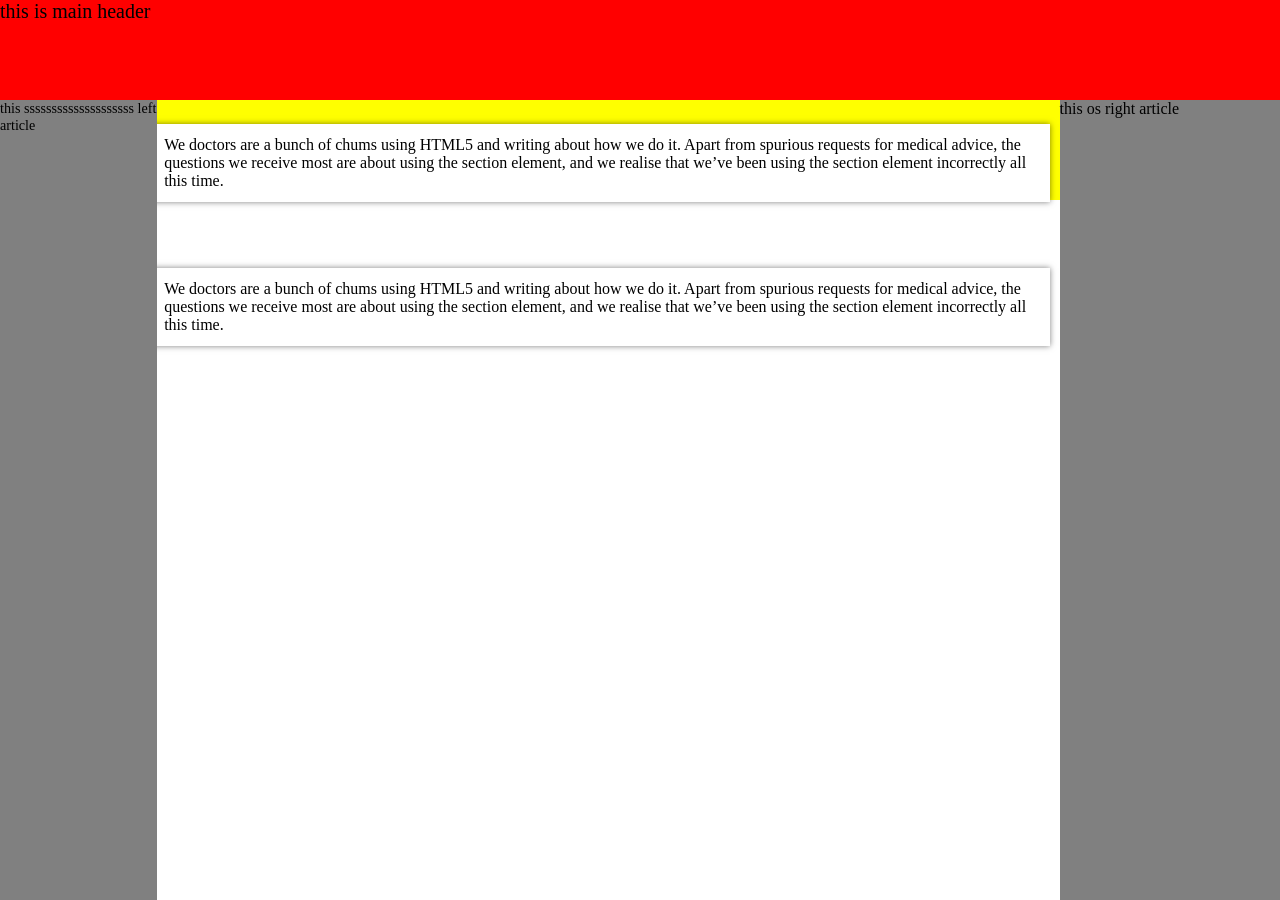
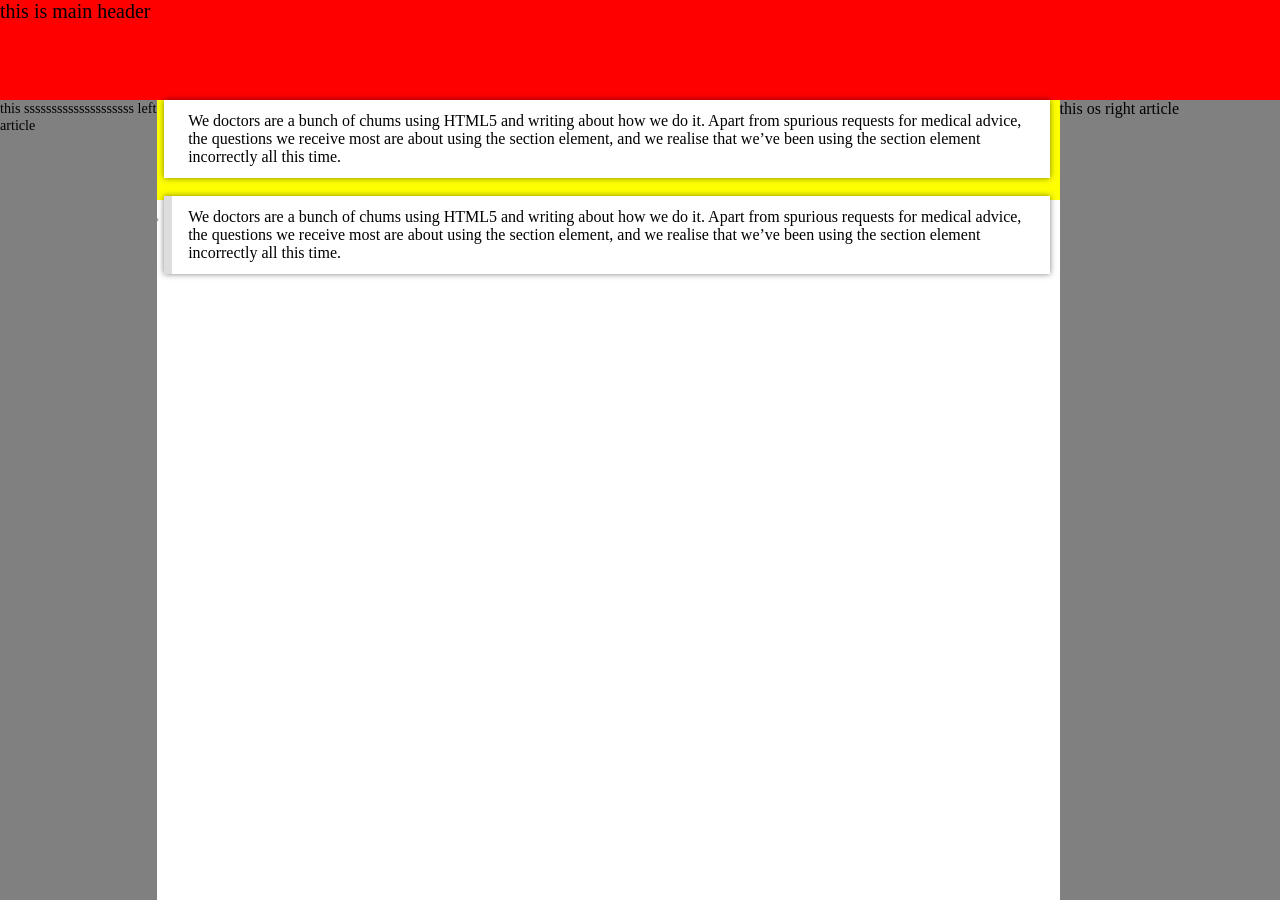
Before and after one commit to riyaz6340/SpareSite, a plain HTML site: page htmltutorial.html in a window 1280 px wide. Shown: the top 900 px of the page. Drawn offline with Linux system fonts and the light colour scheme.

Commit message:
Update htmltutorial.html

```diff
--- a/htmltutorial.html
+++ b/htmltutorial.html
@@ -165,7 +165,7 @@ and open the template in the editor.
             blockquote,.callout{
                 box-shadow: 0 0 6px rgba(0,0,0,0.5);
                 border-left: .5em solid #fff;
-                margin: 1.5em 0 1.5em -1.5em;
+                /*margin: 1.5em 0 1.5em -1.5em;*/
                 padding: .75em .5em .75em 1em;
                 background: #fff;
             }
```
